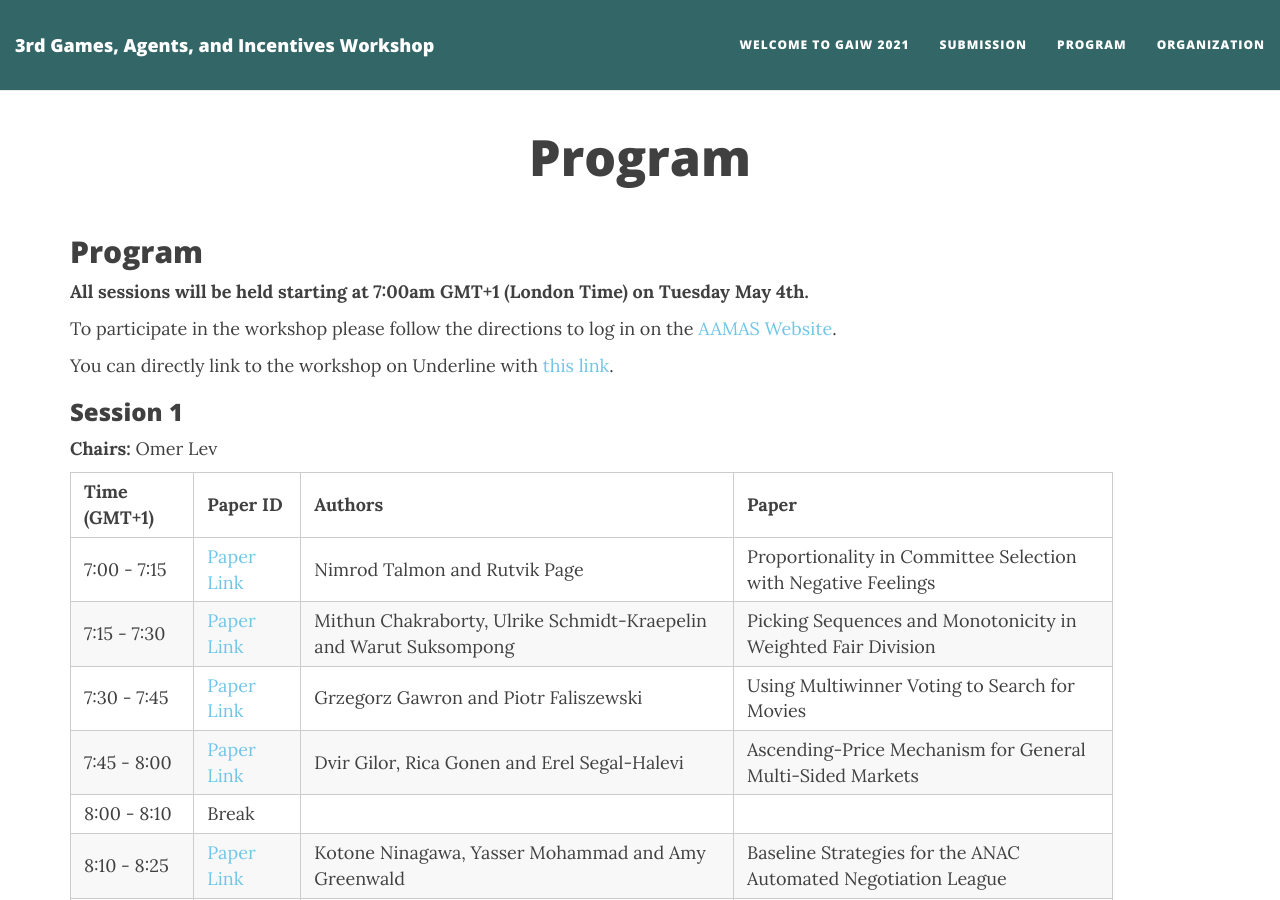
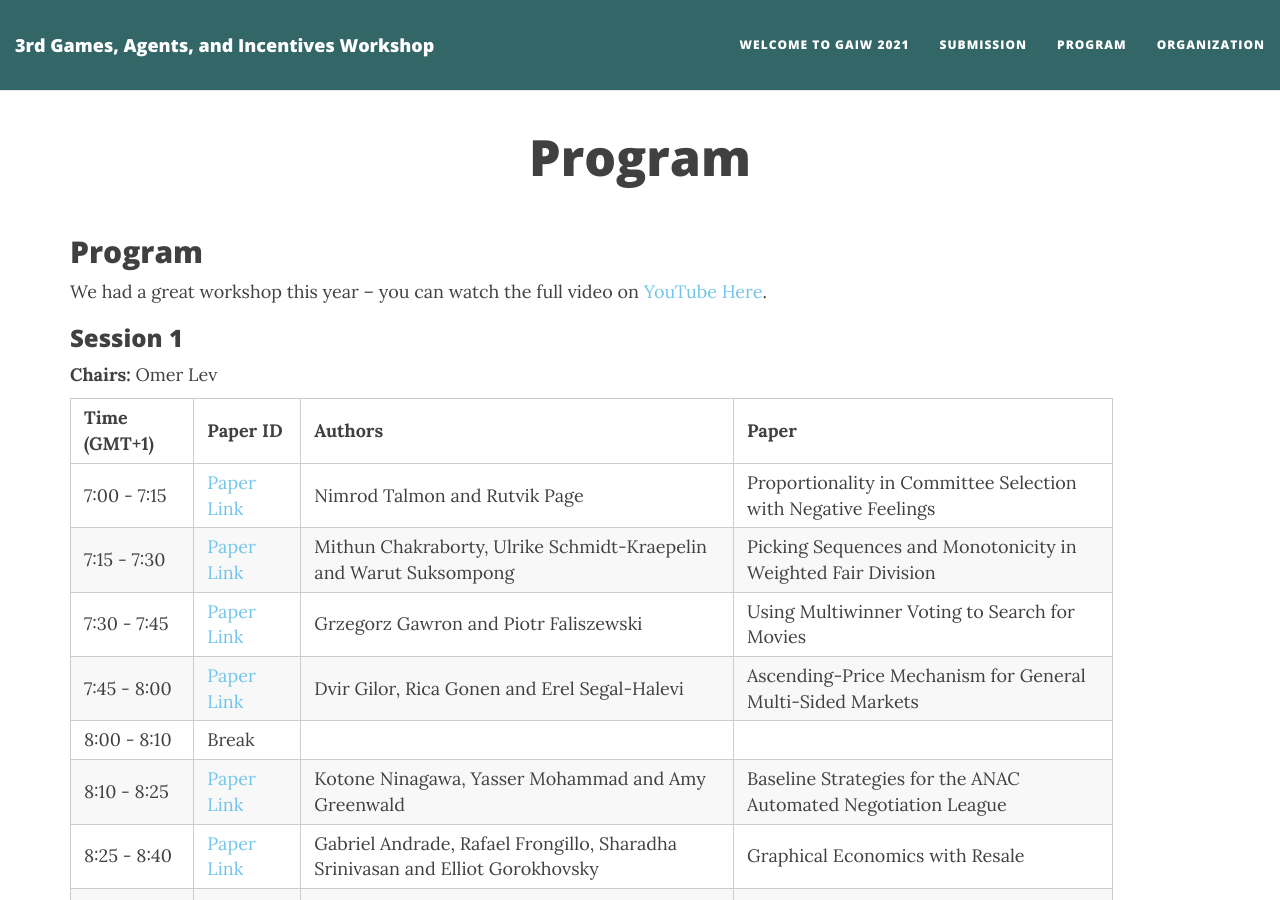
Before and after one commit to PrefLib/gaiw2021, a Jekyll site: the page built from program.md, in a window 1280 px wide and 900 px high. Built offline with Jekyll 4.4.1, drawn with Linux system fonts in a browser that asks for light colours; nearby versions of some CDN libraries.

Commit message:
Update program.md

```diff
--- a/program.md
+++ b/program.md
@@ -6,11 +6,7 @@ published: true
 
 ## Program
 
-**All sessions will be held starting at 7:00am GMT+1 (London Time) on Tuesday May 4th.**
-
-To participate in the workshop please follow the directions to log in on the [AAMAS Website](https://aamas2021.soton.ac.uk/programme/how-to-participate/).
-
-You can directly link to the workshop on Underline with [this link](https://underline.io/events/116/sessions?eventSessionId=3396).
+We had a great workshop this year -- you can watch the full video on [YouTube Here](https://youtu.be/CzAvo51ftL8).
 
 ### Session 1
 
```
